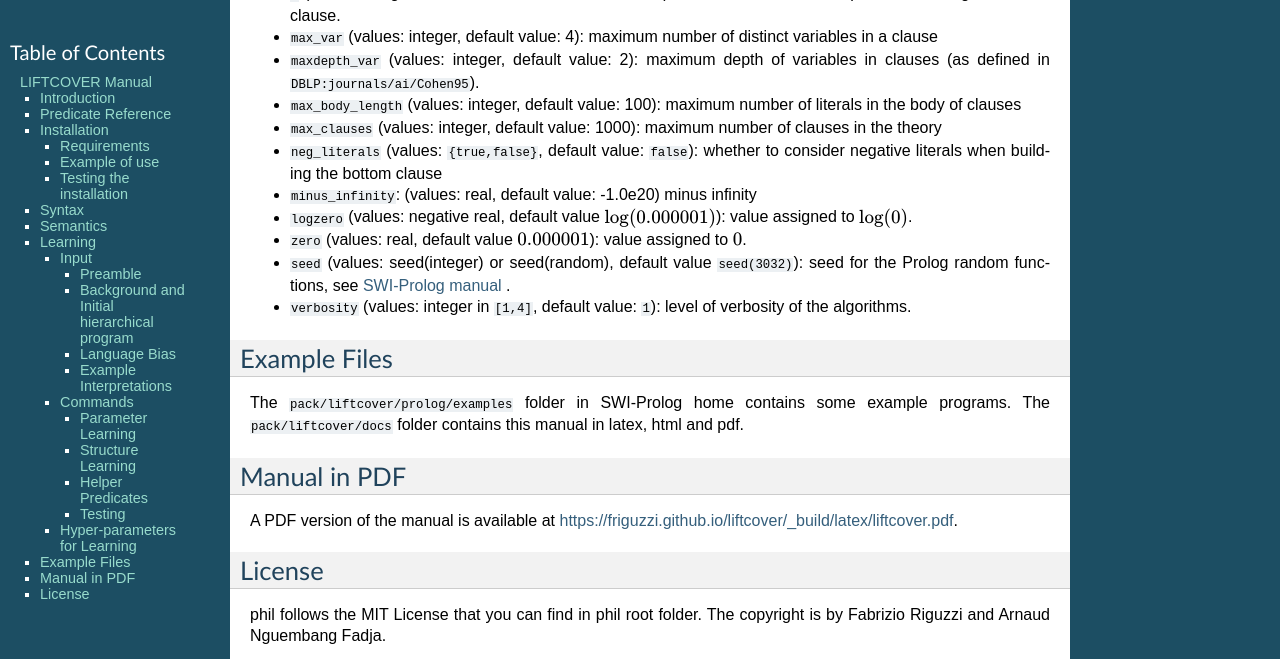
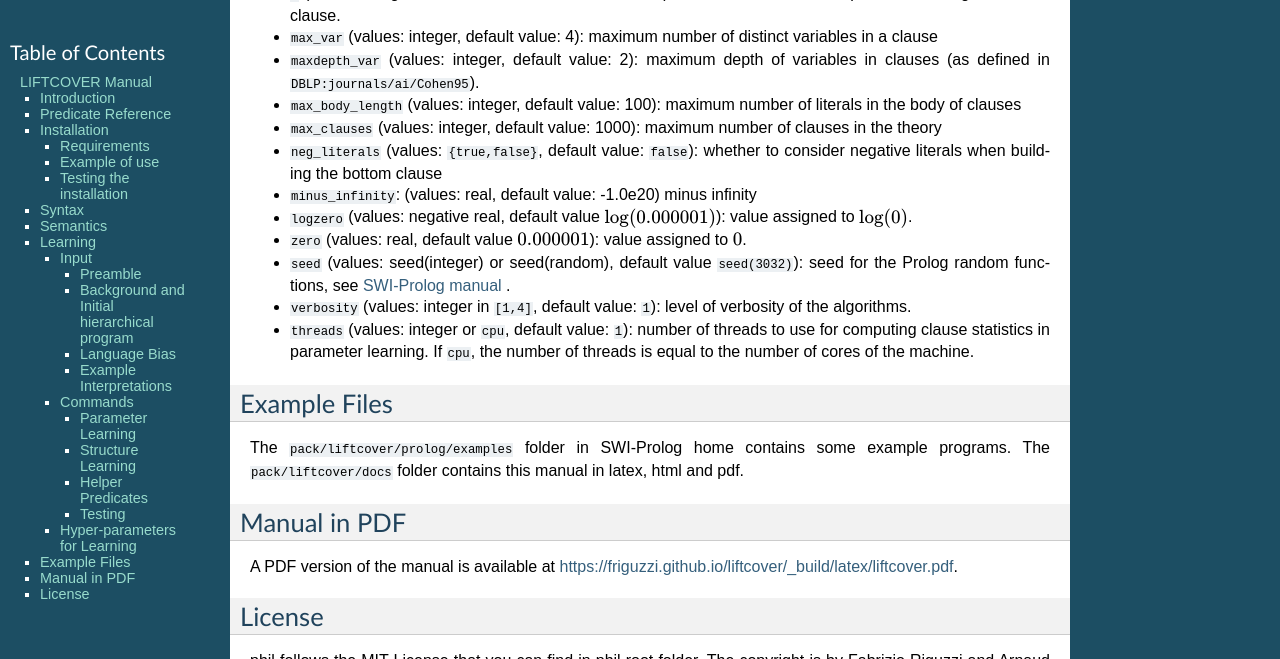
Before and after one commit to friguzzi/liftcover, a Sphinx documentation site: the page built from docs/index.rst, in a window 1280 px wide and 900 px high, scrolled down 9896 px, cut to the strip 0-659 px from the top of the window. Built offline with Sphinx 7.4.7, drawn with Linux system fonts in a browser that asks for light colours; cross-references to code outside the pages are shown as plain code.

Commit message:
using multiple threads for computing clause statistics

```diff
--- a/docs/index.rst
+++ b/docs/index.rst
@@ -510,6 +510,7 @@ and read with commands of the form ::
 - :code:`zero` (values: real, default value :math:`0.000001`): value assigned to :math:`0`.
 - :code:`seed` (values: seed(integer) or seed(random), default value :code:`seed(3032)`): seed for the Prolog random functions, see `SWI-Prolog manual <http://www.swi-prolog.org/pldoc/man?predicate=set_random/1>`__ .
 - :code:`verbosity` (values: integer in :code:`[1,4]`, default value: :code:`1`): level of verbosity of the algorithms.
+- :code:`threads` (values: integer or :code:`cpu`, default value: :code:`1`): number of threads to use for computing clause statistics in parameter learning. If :code:`cpu`, the number of threads is equal to the number of cores of the machine.
 
 
 
```
Also changed, not shown: 9 other files.
